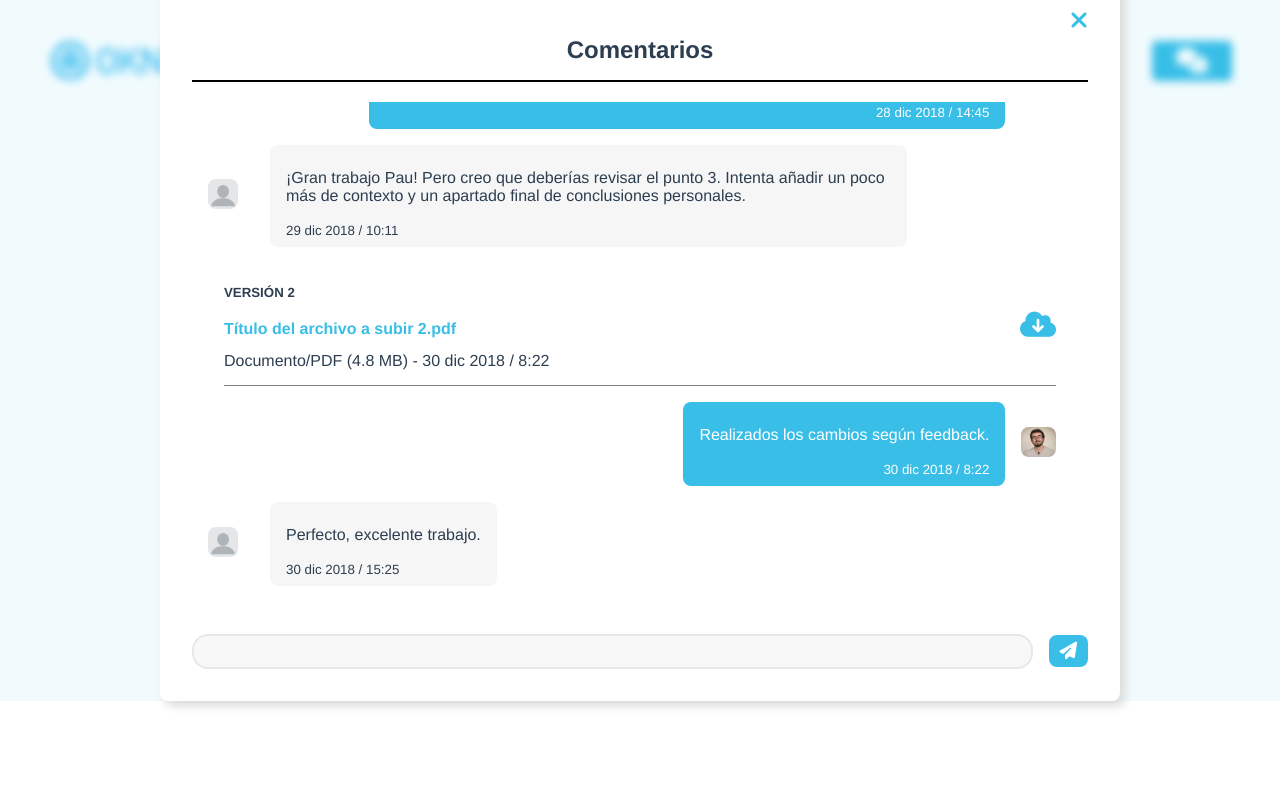
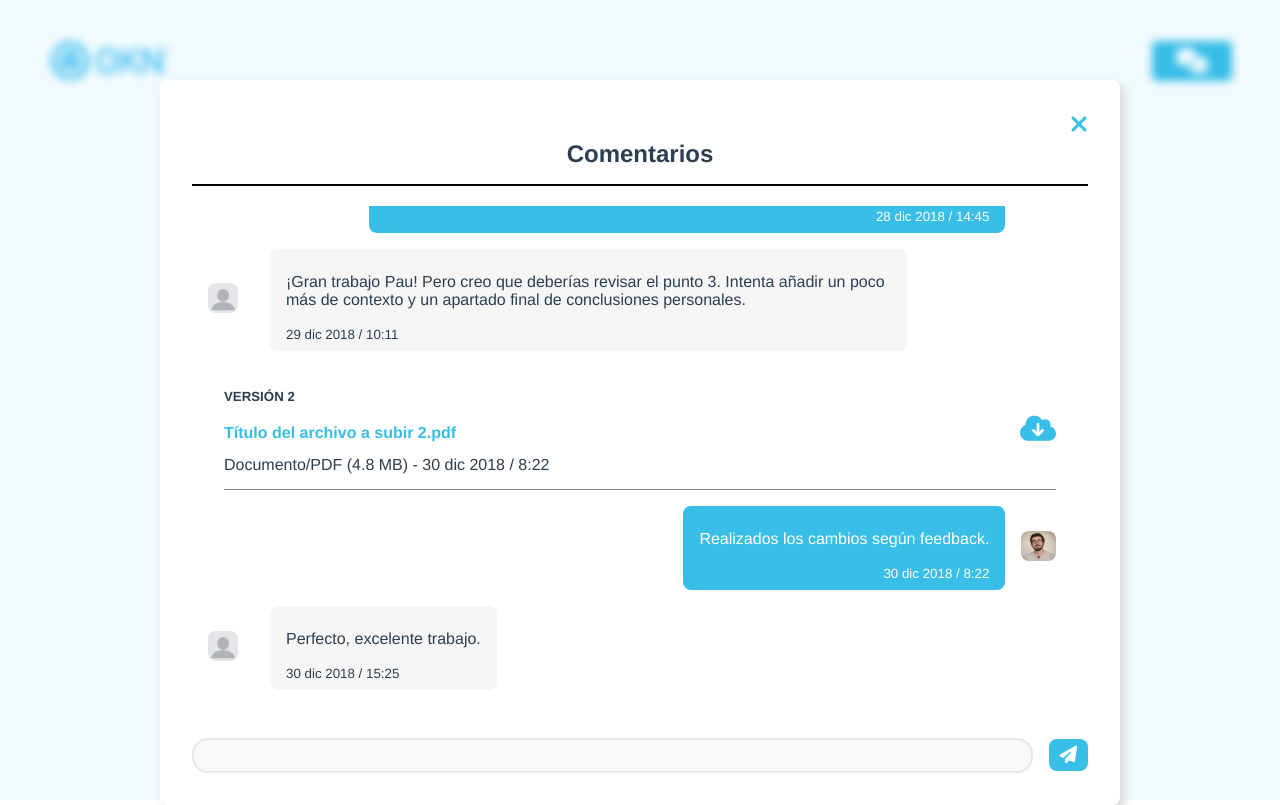
Before and after one commit to PauGarciaMartinez/okn-learning-modal, a Vue app: page / in a window 1280 px wide. Built offline with nearby package versions, Linux system fonts and the light colour scheme.

Commit message:
Adjust positioning

```diff
--- a/src/components/Modal.vue
+++ b/src/components/Modal.vue
@@ -68,25 +68,28 @@ export default {
   left: 0;
   right: 0;
   padding: 5rem, 0;
+  max-height: 730px;
 }
 
 .backdrop {
   position: absolute;
-  top: 0;
   width: 100%;
-  height: 100%;
+  height: 100vh;
   background-color: rgba(56, 190, 231, 0.068);
   backdrop-filter: blur(4px);
 }
 
 .modal {
+  display: flex;
+  flex-direction: column;
+  justify-content: space-between;
   position: relative;
   background-color: white;
   height: 90%;
   width: 70%;
   max-width: 1000px;
   margin: 0 auto;
-  margin-top: -1.5rem;
+  margin-top: 5rem;
   padding: 2rem;
   border-radius: 0.5rem;
   box-shadow: 5px 5px 10px rgb(218, 218, 218);
```
